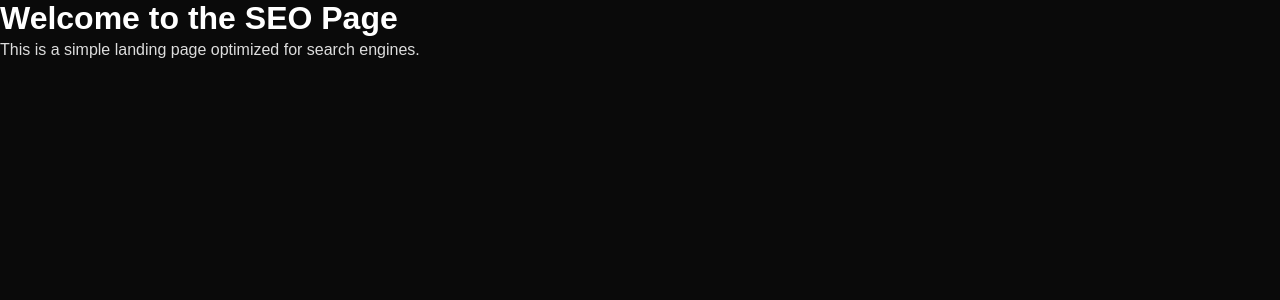
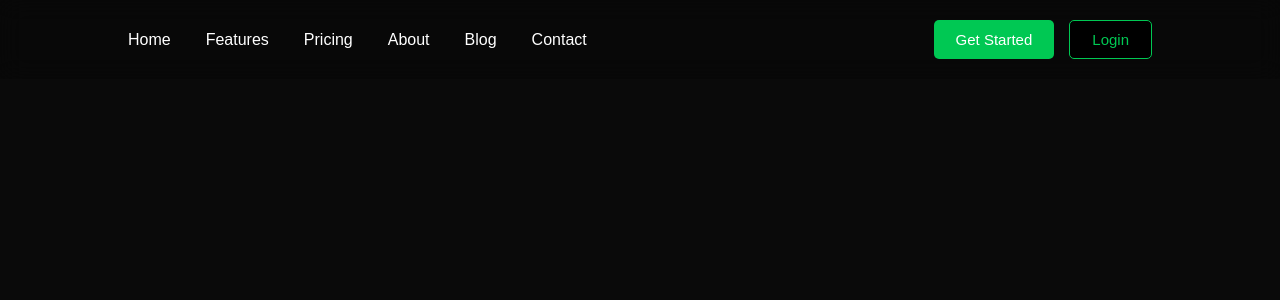
Before and after one commit to Santhosh-Kumar-2004/seo-saas-landing-page, a React (Vite) app: page / in a window 1280 px wide. Shown: the top 300 px of the page. Built offline with nearby package versions, Linux system fonts and the light colour scheme.

Commit message:
Created navbars, jsx and css files with the transperent bg

```diff
--- a/src/App.jsx
+++ b/src/App.jsx
@@ -1,11 +1,13 @@
 import { useState } from 'react'
+import Navbar from './components/Navbar'
 
 function App() {
 
   return (
     <>
-      <h1>Welcome to the SEO Page</h1>
-      <p>This is a simple landing page optimized for search engines.</p>
+    <Navbar />
+      {/* <h1>Welcome to the SEO Page</h1>
+      <p>This is a simple landing page optimized for search engines.</p> */}
     </>
   )
 }
--- /dev/null
+++ b/src/components/Navbar.jsx
@@ -0,0 +1,23 @@
+import React from "react";
+import "../styles/Navbar.css";
+
+const Navbar = () => {
+  return (
+    <nav className="navbar">
+      <div className="nav-links">
+        <a href="#home">Home</a>
+        <a href="#features">Features</a>
+        <a href="#pricing">Pricing</a>
+        <a href="#about">About</a>
+        <a href="#blog">Blog</a>
+        <a href="#contact">Contact</a>
+      </div>
+      <div className="nav-buttons">
+        <button className="btn btn-green">Get Started</button>
+        <button className="btn btn-login">Login</button>
+      </div>
+    </nav>
+  );
+};
+
+export default Navbar;
--- /dev/null
+++ b/src/styles/Navbar.css
@@ -0,0 +1,80 @@
+.navbar {
+  width: 100%;
+  padding: 20px 10%;
+  display: flex;
+  justify-content: space-between;
+  align-items: center;
+  position: fixed;
+  top: 0;
+  left: 0;
+  background: rgba(0, 0, 0, 0.2); /* transparent background */
+  backdrop-filter: blur(12px); /* glassy effect */
+  z-index: 1000;
+}
+
+.nav-links {
+  display: flex;
+  gap: 35px;
+}
+
+.nav-links a {
+  color: #fff;
+  font-size: 16px;
+  position: relative;
+  transition: all 0.3s;
+}
+
+.nav-links a::after {
+  content: "";
+  position: absolute;
+  bottom: -5px;
+  left: 0;
+  width: 0%;
+  height: 2px;
+  background: #00c853;
+  transition: width 0.3s ease;
+}
+
+.nav-links a:hover {
+  color: #00c853;
+  text-shadow: 0 0 8px rgba(0, 200, 83, 0.7);
+}
+
+.nav-links a:hover::after {
+  width: 100%;
+}
+
+/* Buttons */
+.nav-buttons {
+  display: flex;
+  gap: 15px;
+}
+
+.btn {
+  padding: 10px 22px;
+  border-radius: 5px;
+  border: none;
+  cursor: pointer;
+  transition: all 0.3s;
+  font-size: 15px;
+}
+
+.btn-green {
+  background: #00c853;
+  color: #fff;
+}
+
+.btn-green:hover {
+  box-shadow: 0 0 12px rgba(0, 200, 83, 0.8);
+}
+
+.btn-login {
+  background: #000;
+  color: #00c853;
+  border: 1px solid #00c853;
+}
+
+.btn-login:hover {
+  box-shadow: 0 0 12px rgba(0, 200, 83, 0.8);
+  background: #111;
+}
```
